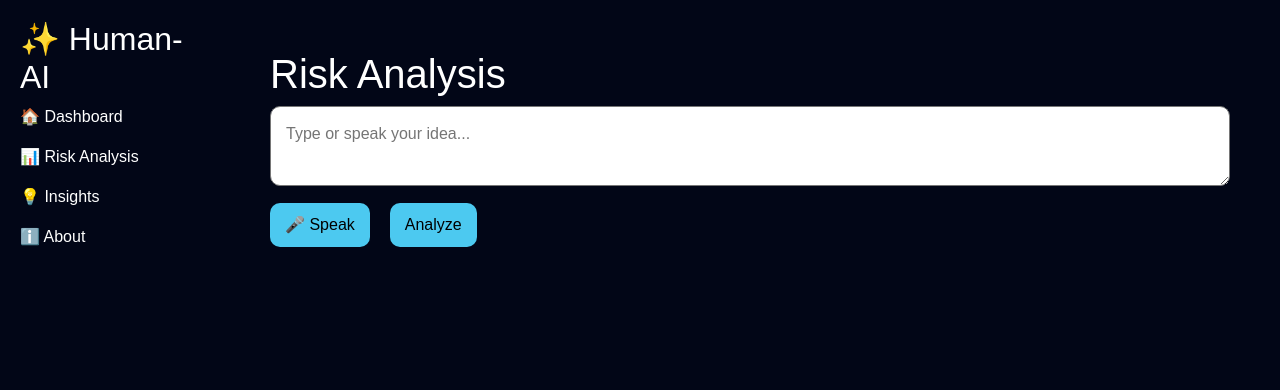
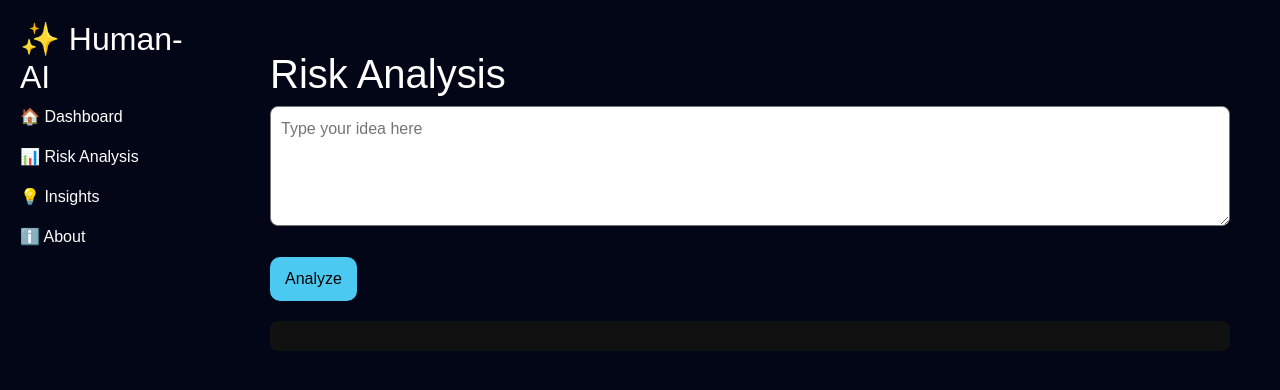
Before and after one commit to susmitha-16-hub/human-ai-co-innovation-engine, a React (Vite) app in the folder frontend/: page / in a window 1280 px wide. Shown: the top 390 px of the page. Built offline with nearby package versions, Linux system fonts and the light colour scheme.

Commit message:
Refactor RiskAnalysis component for clarity
Refactor RiskAnalysis component to simplify analysis output and remove unused imports.

```diff
--- a/frontend/src/pages/RiskAnalysis.jsx
+++ b/frontend/src/pages/RiskAnalysis.jsx
@@ -1,80 +1,12 @@
 import { useState } from "react";
-//import axios from "axios";
-
-import {
-  PieChart,
-  Pie,
-  Cell,
-  Tooltip,
-  BarChart,
-  Bar,
-  XAxis,
-  YAxis,
-  CartesianGrid
-} from "recharts";
-
-const COLORS = ["#ff4d6d", "#4dabf7", "#ffd166"];
 
 export default function RiskAnalysis() {
   const [idea, setIdea] = useState("");
-  const [logicalFlaw, setLogicalFlaw] = useState("");
-  const [suggestion, setSuggestion] = useState("");
-  const [listening, setListening] = useState(false);
+  const [output, setOutput] = useState("");
 
-  const [risks, setRisks] = useState({
-    technical: "Medium",
-    ethical: "Medium",
-    scalability: "Medium"
-  });
-
-  const riskValue = {
-    Low: 1,
-    Medium: 2,
-    High: 3
-  };
-
-  /* ---------- 🎤 VOICE INPUT ---------- */
-  const startVoiceInput = () => {
-    const SpeechRecognition =
-      window.SpeechRecognition || window.webkitSpeechRecognition;
-
-    if (!SpeechRecognition) {
-      alert("Speech recognition not supported");
-      return;
-    }
-
-    const recognition = new SpeechRecognition();
-    recognition.lang = "en-US";
-    recognition.start();
-    setListening(true);
-
-    recognition.onresult = (event) => {
-      setIdea(event.results[0][0].transcript);
-      setListening(false);
-    };
-
-    recognition.onerror = () => setListening(false);
-  };
-
-  /* ---------- 🔊 AUTO SPEAK (RISK EXPLANATION ONLY) ---------- */
-  const autoSpeakRisk = (summaryText, suggestionText) => {
-    if (!summaryText && !suggestionText) return;
-
-    window.speechSynthesis.cancel();
-
-    const message = new SpeechSynthesisUtterance(
-      `Risk explanation. ${summaryText}. Suggested improvement. ${suggestionText}.`
-    );
-    message.rate = 0.95;
-    message.pitch = 1;
-
-    window.speechSynthesis.speak(message);
-  };
-
-  /* ---------- 📊 ANALYZE ---------- */
   const analyzeIdea = async () => {
     try {
-    console.log("Analyze clicked");
+      setOutput("Analyzing...");
 
       const response = await fetch(
         "https://human-ai-co-innovation-engine.onrender.com/analyze",
@@ -87,159 +19,50 @@ export default function RiskAnalysis() {
         }
       );
 
-    console.log("Request sent");
+      const data = await response.json();
 
-    const data = await response.json();
-    console.log("Response received:", data);
-
-    setLogicalFlaw(data.logical_flaw || "No summary returned");
-    setSuggestion(data.improvement_suggestion || "No suggestion returned");
-    setRisks(
-      data.risks || {
-        technical: "Medium",
-        ethical: "Medium",
-        scalability: "Medium"
-      }
+      // FORCE DISPLAY – NO CONDITIONS
+      setOutput(
+        `SUMMARY:\n${data.logical_flaw}\n\nSUGGESTION:\n${data.improvement_suggestion}`
       );
 
     } catch (error) {
-    console.error("Analyze failed:", error);
-    setLogicalFlaw("Frontend error: unable to analyze idea");
+      setOutput("ERROR: Backend not reachable");
+      console.error(error);
     }
   };
-
-
-
-
-  const pieData = [
-    { name: "Technical", value: riskValue[risks.technical] },
-    { name: "Ethical", value: riskValue[risks.ethical] },
-    { name: "Scalability", value: riskValue[risks.scalability] }
-  ];
-
-  const barData = [
-    { name: "Technical", risk: riskValue[risks.technical] },
-    { name: "Ethical", risk: riskValue[risks.ethical] },
-    { name: "Scalability", risk: riskValue[risks.scalability] }
-  ];
-
-  const overallScore = Math.round(
-    ((riskValue[risks.technical] +
-      riskValue[risks.ethical] +
-      riskValue[risks.scalability]) /
-      9) *
-      10
-  );
 
   return (
     <div style={{ color: "#fff", padding: "20px" }}>
       <h1>Risk Analysis</h1>
 
       <textarea
-        placeholder="Type or speak your idea..."
         value={idea}
         onChange={(e) => setIdea(e.target.value)}
+        placeholder="Type your idea here"
         style={{
           width: "100%",
-          padding: "15px",
-          fontSize: "16px",
-          borderRadius: "10px"
+          height: "120px",
+          padding: "10px",
+          borderRadius: "8px"
         }}
       />
 
-      {/* BUTTONS */}
-      <div style={{ marginTop: "10px", display: "flex", gap: "10px" }}>
-        <button onClick={startVoiceInput}>
-          🎤 {listening ? "Listening..." : "Speak"}
-        </button>
+      <br /><br />
 
       <button onClick={analyzeIdea}>Analyze</button>
-      </div>
 
-      {/* ===== AI RISK DETAILS ===== */}
-      {logicalFlaw && (
-        <div
+      <pre
         style={{
-            marginTop: "30px",
-            padding: "20px",
-            background: "#0b132b",
-            borderRadius: "15px"
+          marginTop: "20px",
+          background: "#111",
+          padding: "15px",
+          whiteSpace: "pre-wrap",
+          borderRadius: "8px"
         }}
       >
-          <h2>AI Risk Details</h2>
-
-          <h3 style={{ color: "#facc15" }}>
-            Overall Risk Score: {overallScore} / 10
-          </h3>
-
-          <p>
-            <strong>Summary:</strong> {logicalFlaw}
-          </p>
-
-          <p>
-            <strong>Suggestion:</strong> {suggestion}
-          </p>
-        </div>
-      )}
-
-      {/* ===== CHARTS ===== */}
-      {logicalFlaw && (
-        <div
-          style={{
-            display: "flex",
-            gap: "30px",
-            marginTop: "30px"
-          }}
-        >
-          {/* PIE */}
-          <div
-            style={{
-              background: "#0b132b",
-              padding: "20px",
-              borderRadius: "15px"
-            }}
-          >
-            <h3>Risk Distribution</h3>
-            <PieChart width={300} height={300}>
-              <Pie
-                data={pieData}
-                dataKey="value"
-                cx="50%"
-                cy="50%"
-                outerRadius={100}
-                animationDuration={1000}
-              >
-                {pieData.map((_, i) => (
-                  <Cell key={i} fill={COLORS[i]} />
-                ))}
-              </Pie>
-              <Tooltip />
-            </PieChart>
-          </div>
-
-          {/* BAR */}
-          <div
-            style={{
-              background: "#0b132b",
-              padding: "20px",
-              borderRadius: "15px"
-            }}
-          >
-            <h3>Risk Comparison</h3>
-            <BarChart width={300} height={300} data={barData}>
-              <CartesianGrid strokeDasharray="3 3" />
-              <XAxis dataKey="name" />
-              <YAxis domain={[0, 3]} />
-              <Tooltip />
-              <Bar
-                dataKey="risk"
-                fill="#4dabf7"
-                animationDuration={1000}
-              />
-            </BarChart>
-          </div>
-        </div>
-      )}
+        {output}
+      </pre>
     </div>
   );
 }
```
Lines whose indentation alone changed are shown as unchanged.
